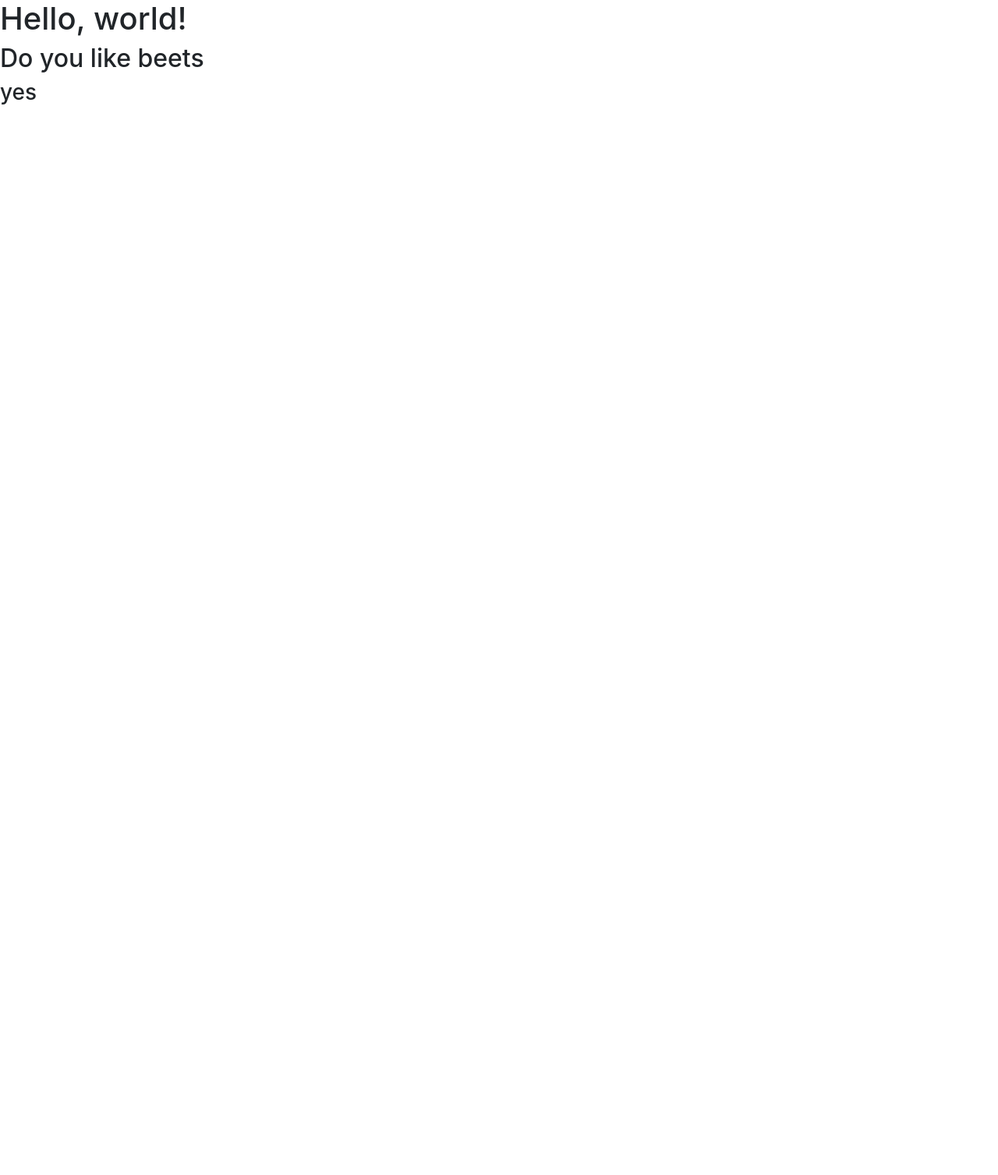
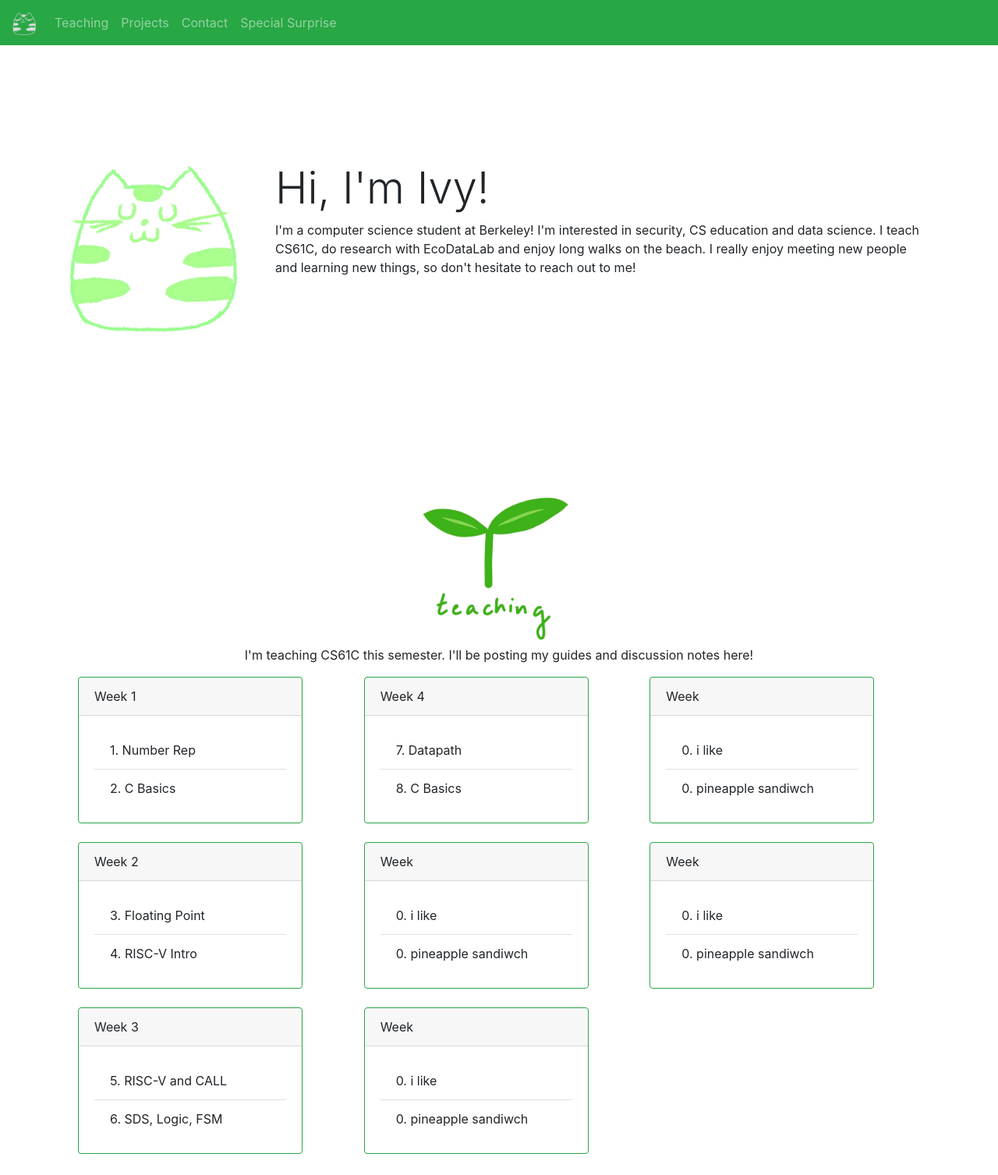
Before and after one commit to ivy314li/ivy314li.github.io, a plain HTML site: page index.html in a window 1280 px wide. Shown: the top 1507 px of the page at 78% size. Before the commit the page ends 800 px from the top, so only its background shows below. Drawn offline with nearby package versions, Linux system fonts and the light colour scheme.

Commit message:
added home page with links

```diff
--- a/index.html
+++ b/index.html
@@ -11,9 +11,140 @@
     <title>Hello, world!</title>
   </head>
   <body>
-    <h1>Hello, world!</h1>
-    <h2>Do you like beets</h2>
-    <h3>yes</h3>
+    <nav class="navbar navbar-expand-sm navbar-dark bg-success" >
+      <a class="navbar-brand" href="#">
+        <img src="assets/greycatto.png" width="30" height="30" alt="">
+      </a>
+      <button class="navbar-toggler" type="button" data-toggle="collapse" data-target="#navbarNav" aria-controls="navbarNav" aria-expanded="false" aria-label="Toggle navigation">
+        <span class="navbar-toggler-icon"></span>
+      </button>
+      <div class="collapse navbar-collapse" id="navbarNav">
+        <ul class="navbar-nav">
+          <li class="nav-item">
+            <a class="nav-link" href="#teaching">Teaching</a>
+          </li>
+          <li class="nav-item">
+            <a class="nav-link" href="#projects">Projects</a>
+          </li>
+          <li class="nav-item">
+            <a class="nav-link" href="#contact">Contact</a>
+          </li>
+          <li class="nav-item">
+            <a class="nav-link" href="https://www.youtube.com/watch?v=EE-xtCF3T94">Special Surprise</a>
+          </li>
+        </ul>
+      </div>
+    </nav>
+
+    <div class="container" style = "padding-top: 150px; padding-bottom: 100px">
+      <div class="media">
+        <img src="assets/image.png" class="align-self-end mr-5" width="220" height="220">
+        <div class="media-body">
+          <h5 class="display-4">Hi, I'm Ivy!</h5>
+            I'm a computer science student at Berkeley! I'm interested in security, CS education and data science.
+            I teach CS61C, do research with EcoDataLab and enjoy long walks on the beach. I really enjoy meeting
+            new people and learning new things, so don't hesitate to reach out to me!
+        </div>
+      </div>
+    </div>
+
+    <div class="container" style = "padding-top: 100px; padding-bottom: 100px">
+      <a id="teaching"></a>
+      <img src="assets/sproud.png" class="rounded mx-auto d-block" width="200" height="200" alt="">
+      <p class="text-center">I'm teaching CS61C this semester. I'll be posting my guides and discussion notes here!</p>
+      <div class="container">
+        <div class="card-columns">
+        <div class="card border-success mb-4" style="max-width: 18rem;">
+          <div class="card-header">Week 1</div>
+          <div class="card-body">
+            <ul class="list-group list-group-flush">
+              <li class="list-group-item">1. Number Rep</li>
+              <li class="list-group-item">2. C Basics</li>
+            </ul>
+          </div>
+        </div>
+        <div class="card border-success mb-4" style="max-width: 18rem;">
+          <div class="card-header">Week 2</div>
+          <div class="card-body">
+            <ul class="list-group list-group-flush">
+              <li class="list-group-item">3. Floating Point</li>
+              <li class="list-group-item">4. RISC-V Intro</li>
+            </ul>
+          </div>
+        </div>
+        <div class="card border-success mb-4" style="max-width: 18rem;">
+          <div class="card-header">Week 3</div>
+          <div class="card-body">
+            <ul class="list-group list-group-flush">
+              <li class="list-group-item">5. RISC-V and CALL</li>
+              <li class="list-group-item">6. SDS, Logic, FSM</li>
+            </ul>
+          </div>
+        </div>
+        <div class="card border-success mb-4" style="max-width: 18rem;">
+          <div class="card-header">Week 4</div>
+          <div class="card-body">
+            <ul class="list-group list-group-flush">
+              <li class="list-group-item">7. Datapath</li>
+              <li class="list-group-item">8. C Basics</li>
+            </ul>
+          </div>
+        </div>
+      <div class="card border-success mb-4" style="max-width: 18rem;">
+        <div class="card-header">Week</div>
+        <div class="card-body">
+          <ul class="list-group list-group-flush">
+            <li class="list-group-item">0. i like</li>
+            <li class="list-group-item">0. pineapple sandiwch</li>
+          </ul>
+        </div>
+      </div>
+      <div class="card border-success mb-4" style="max-width: 18rem;">
+        <div class="card-header">Week</div>
+        <div class="card-body">
+          <ul class="list-group list-group-flush">
+            <li class="list-group-item">0. i like</li>
+            <li class="list-group-item">0. pineapple sandiwch</li>
+          </ul>
+        </div>
+      </div>
+      <div class="card border-success mb-4" style="max-width: 18rem;">
+        <div class="card-header">Week</div>
+        <div class="card-body">
+          <ul class="list-group list-group-flush">
+            <li class="list-group-item">0. i like</li>
+            <li class="list-group-item">0. pineapple sandiwch</li>
+          </ul>
+        </div>
+      </div>
+      <div class="card border-success mb-4" style="max-width: 18rem;">
+        <div class="card-header">Week</div>
+        <div class="card-body">
+          <ul class="list-group list-group-flush">
+            <li class="list-group-item">0. i like</li>
+            <li class="list-group-item">0. pineapple sandiwch</li>
+          </ul>
+        </div>
+      </div>
+      </div>
+
+      </div>
+    </div>
+
+    <div class="container" style = "padding-top: 100px; padding-bottom: 100px">
+      <a id="projects"></a>
+      <img src="assets/behive.png" class="rounded mx-auto d-block" width="200" height="200" alt="">
+      <p class="text-center">Under construction :)</p>
+
+    </div>
+
+    <div class="container" style = "padding-top: 100px; padding-bottom: 300px">
+      <a id="contact"></a>
+      <h2 class = "text-center">Contact</h2>
+      <p class="text-center">Under construction :)</p>
+
+    </div>
+
 
     <!-- Optional JavaScript -->
     <!-- jQuery first, then Popper.js, then Bootstrap JS -->
```
Also changed, not shown: assets/beehive.jpg (added), assets/behive.png (added), assets/catto.jpg (added), assets/catto.png (added), assets/greycatto.png (added), assets/image.png (added), assets/sproud.jpg (added), assets/sproud.png (added), 1 other file.
